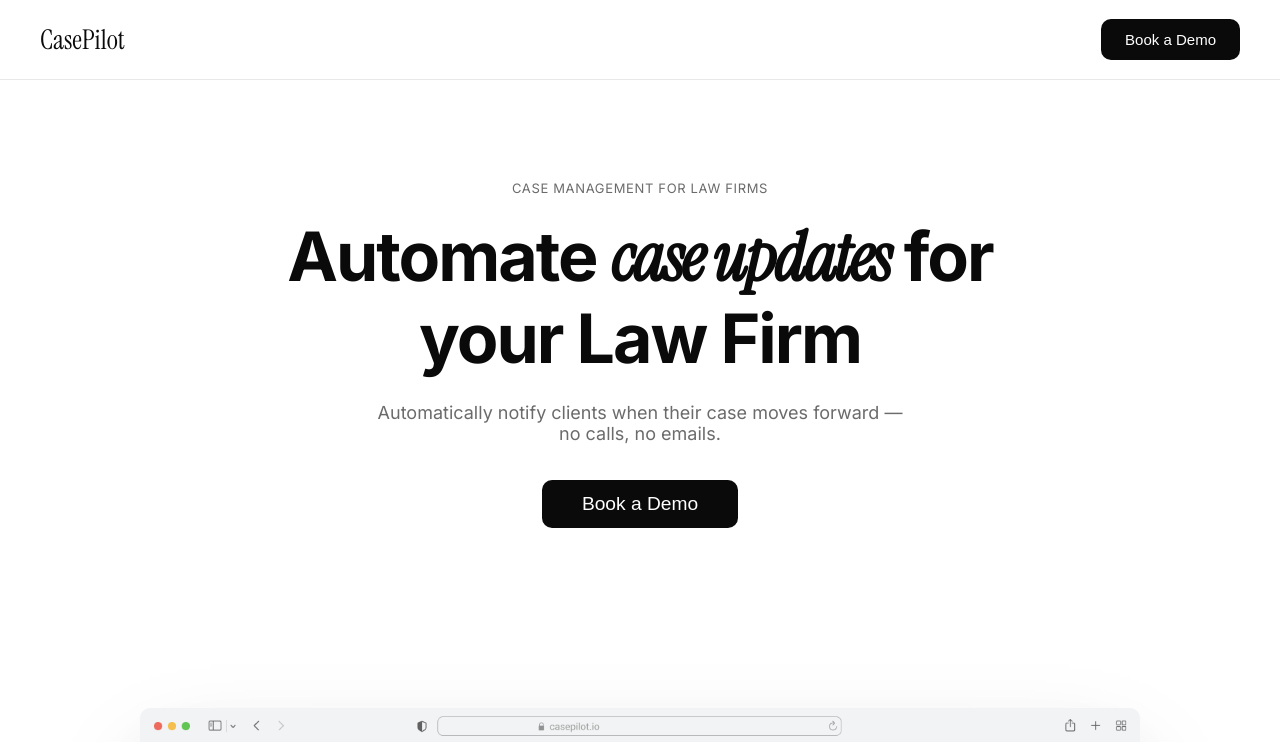
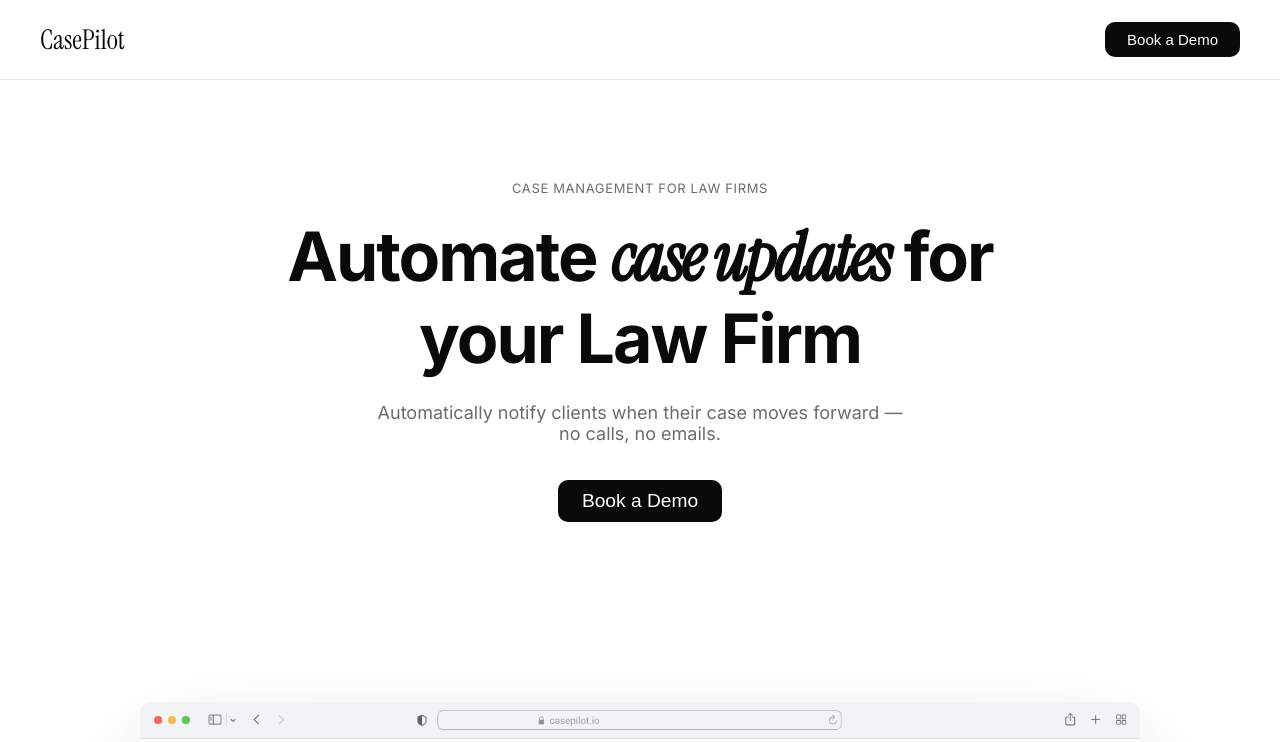
Before and after one commit to ArtemiiHH/case-pilot-website, a React (Vite) app: page / in a window 1280 px wide. Shown: the top 742 px of the page. Built offline with nearby package versions, Linux system fonts and the light colour scheme.

Commit message:
Change main button padding, make it smaller

```diff
--- a/src/App.module.css
+++ b/src/App.module.css
@@ -33,13 +33,13 @@
   color: var(--white);
   border: none;
   border-radius: var(--radius);
-  padding: 12px 24px;
+  padding: 9px 22px;
   font-size: 15px;
   font-weight: 500;
   cursor: pointer;
 }
 
 .btnLarge {
-  padding: 13px 40px;
+  padding: 10px 24px;
   font-size: 1.2rem;
 }
```
